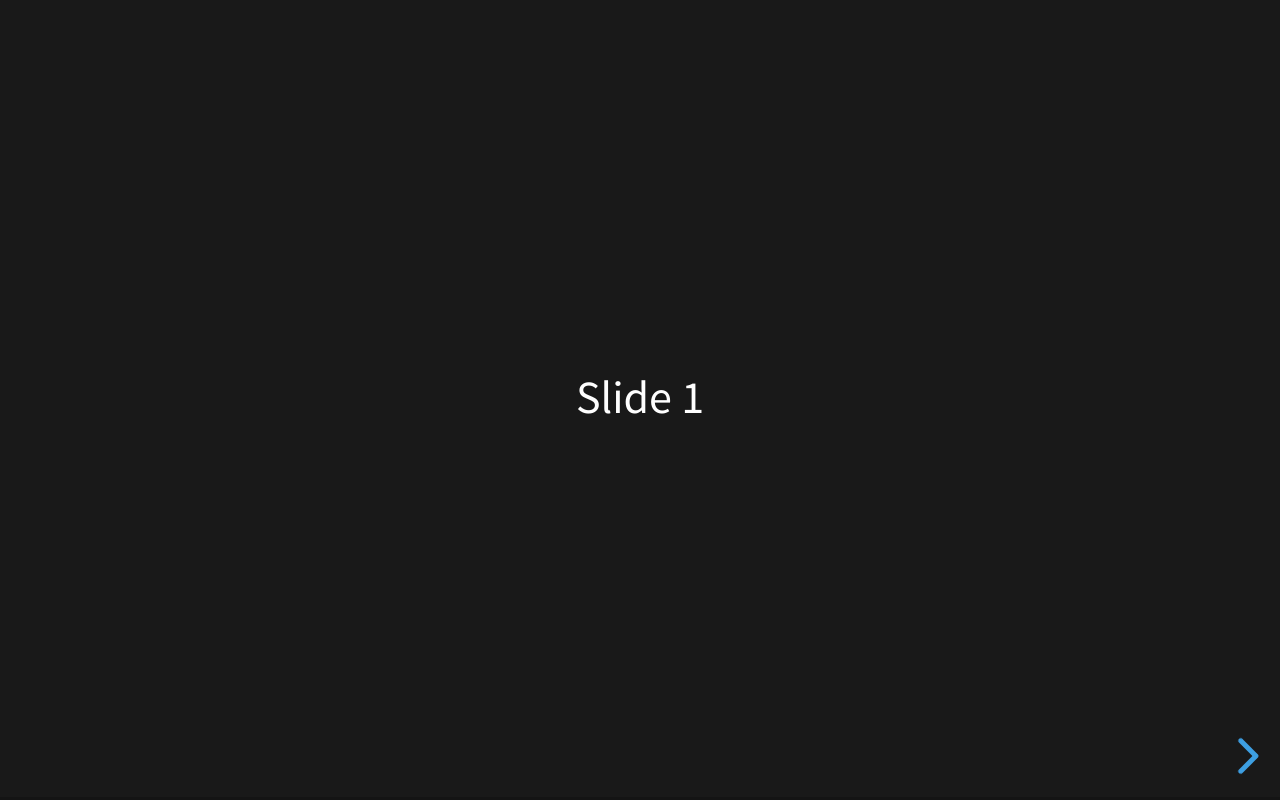
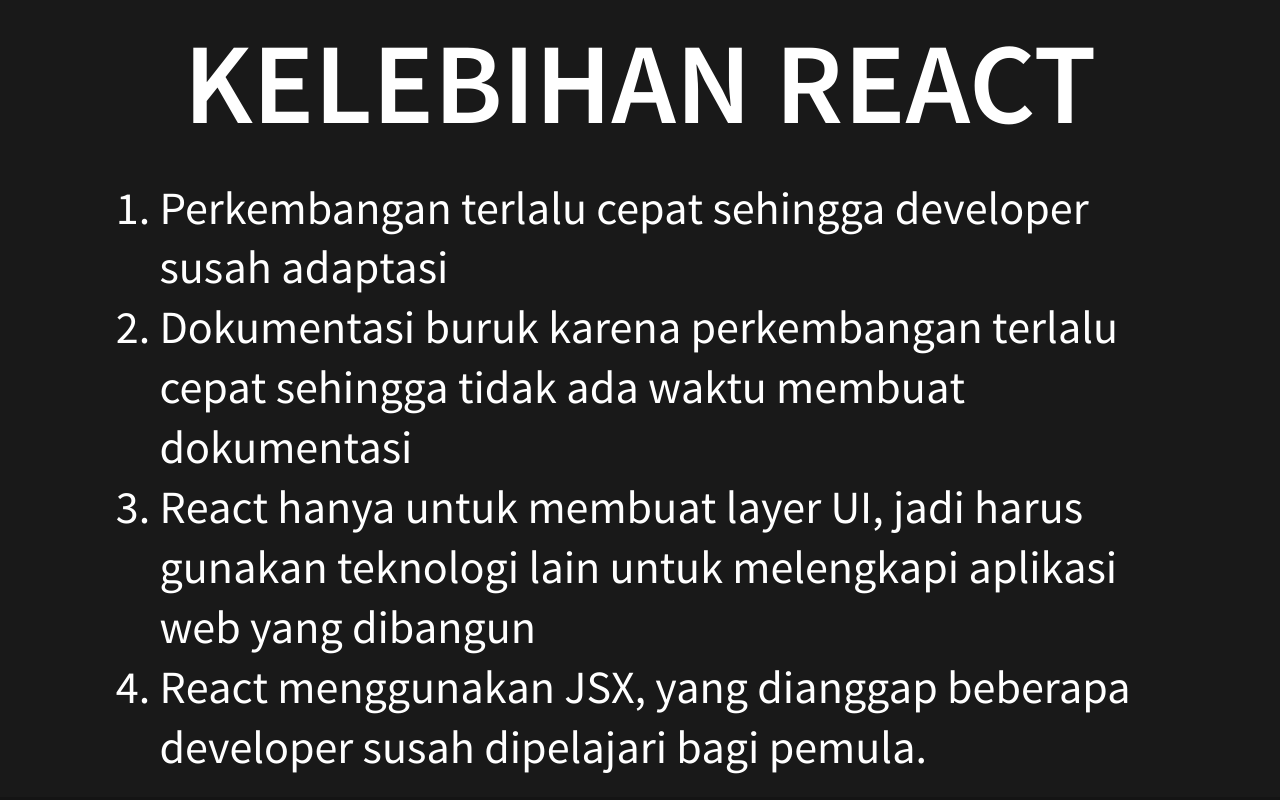
Before and after one commit to 181114141/Tugas-TKPPL-Kelompok-2, a website: page reveal.js-master/index.html in a window 1280 px wide. Drawn offline with Linux system fonts and the light colour scheme.

Commit message:
add slide kekurangan

```diff
--- a/reveal.js-master/index.html
+++ b/reveal.js-master/index.html
@@ -1,5 +1,6 @@
 <!doctype html>
 <html>
+
 <head>
 	<meta charset="utf-8">
 	<meta name="viewport" content="width=device-width, initial-scale=1.0, maximum-scale=1.0, user-scalable=no">
@@ -13,11 +14,20 @@
 	<!-- Theme used for syntax highlighted code -->
 	<link rel="stylesheet" href="plugin/highlight/monokai.css">
 </head>
+
 <body>
 	<div class="reveal">
 		<div class="slides">
-				<section>Slide 1</section>
-				<section>Slide 2</section>
+			<section>
+				<h1>Kelebihan React</h1>
+				<ol>
+					<li>Perkembangan terlalu cepat sehingga developer susah adaptasi</li>
+					<li>Dokumentasi buruk karena perkembangan terlalu cepat sehingga tidak ada waktu membuat dokumentasi
+					</li>
+					<li>React hanya untuk membuat layer UI, jadi harus gunakan teknologi lain untuk melengkapi aplikasi web yang dibangun</li>
+					<li>React menggunakan JSX, yang dianggap beberapa developer susah dipelajari bagi pemula.</li>
+				</ol>
+			</section>
 		</div>
 	</div>
 
@@ -33,8 +43,9 @@
 			hash: true,
 
 			// Learn about plugins: https://revealjs.com/plugins/
-				plugins: [ RevealMarkdown, RevealHighlight, RevealNotes ]
+			plugins: [RevealMarkdown, RevealHighlight, RevealNotes]
 		});
 	</script>
 </body>
+
 </html>
```
Lines whose indentation alone changed are shown as unchanged.
